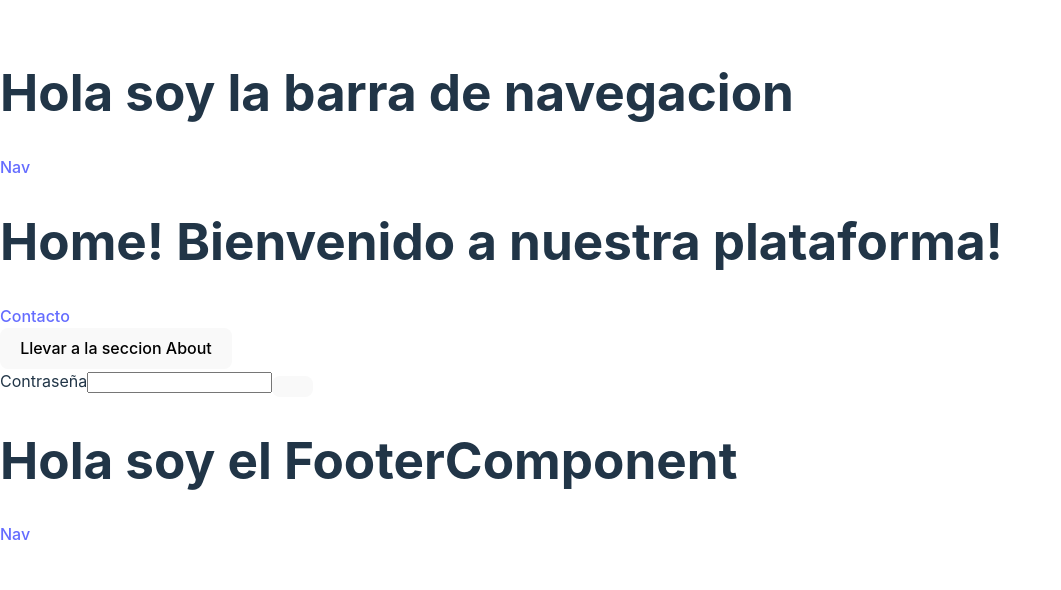
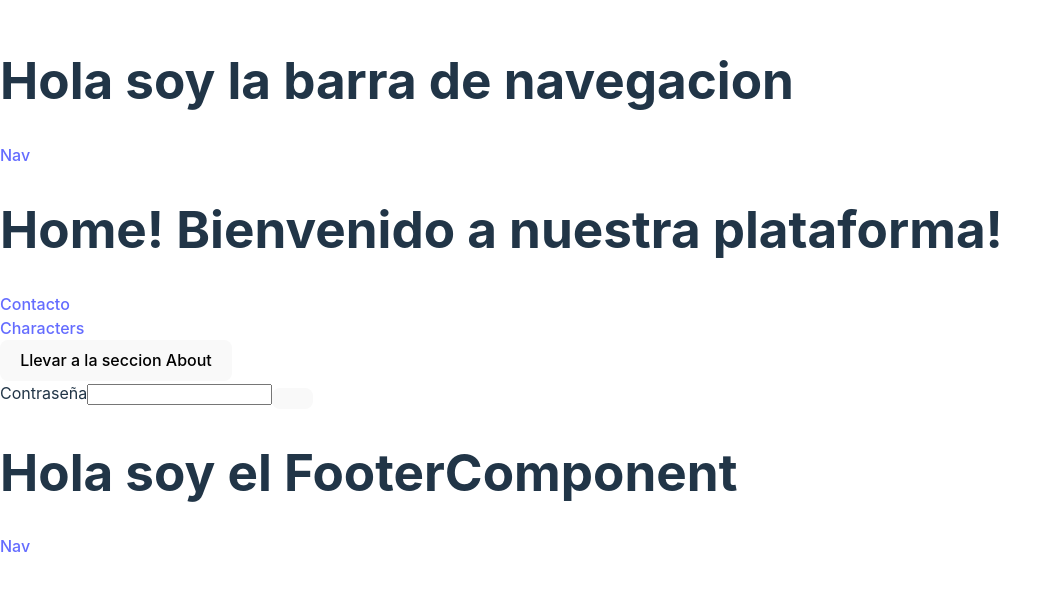
Before and after one commit to Neitor2023/Pokemon, a React (Vite) app: page / in a window 1280 px wide. Shown: the part 112-702 px from the top of the page, without its empty margins (0-1061 px from the left). Built offline with nearby package versions, Linux system fonts and the light colour scheme.

Commit message:
Commit 1

```diff
--- a/package.json
+++ b/package.json
@@ -9,6 +9,7 @@
     "preview": "vite preview"
   },
   "dependencies": {
+    "axios": "^1.3.4",
     "react": "^18.2.0",
     "react-dom": "^18.2.0",
     "react-router-dom": "^6.9.0"
--- a/src/pages/Home.jsx
+++ b/src/pages/Home.jsx
@@ -22,6 +22,7 @@ const Home = () => {
     <div>
       <h1>Home! Bienvenido a nuestra plataforma!</h1>
       <Link to="/Contact">Contacto</Link><br />
+      <Link to="/Characters">Characters</Link><br />
 
       <button onClick={ redirect } >Llevar a la seccion About</button>
 
```
Also changed, not shown: src/pages/Characters.jsx (added, +10 -0 lines), 1 other file (tests, documents, lock files or other folders).
